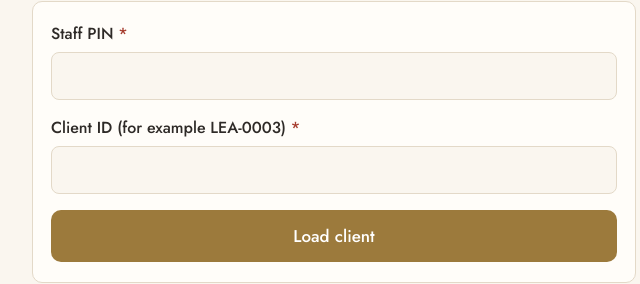
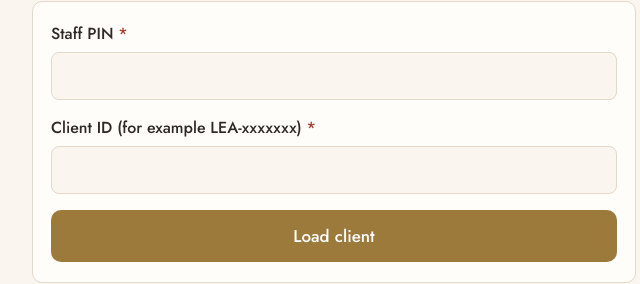
Before and after one commit to Loreaesthetique/Loreaesthetique-Consultation-Form, a plain HTML site: page practitioner assessment.html in a window 1280 px wide. Shown: the part 391-675 px from the top of the page, 306-946 px from the left. Drawn offline with nearby package versions, Linux system fonts and the light colour scheme.

Commit message:
Update practitioner assessment.html

```diff
--- a/practitioner assessment.html
+++ b/practitioner assessment.html
@@ -61,7 +61,7 @@ button:disabled{opacity:.6}
 
 <section id="gate">
   <div class="f"><label for="pin" class="req">Staff PIN</label><input id="pin" type="password" autocomplete="off"></div>
-  <div class="f"><label for="cid" class="req">Client ID (for example LEA-0003)</label><input id="cid" type="text" autocomplete="off" autocapitalize="characters"></div>
+  <div class="f"><label for="cid" class="req">Client ID (for example LEA-xxxxxxx)</label><input id="cid" type="text" autocomplete="off" autocapitalize="characters"></div>
   <button id="load" type="button">Load client</button>
   <p id="gerr" class="err" style="text-align:center;margin-top:12px"></p>
 </section>
```
